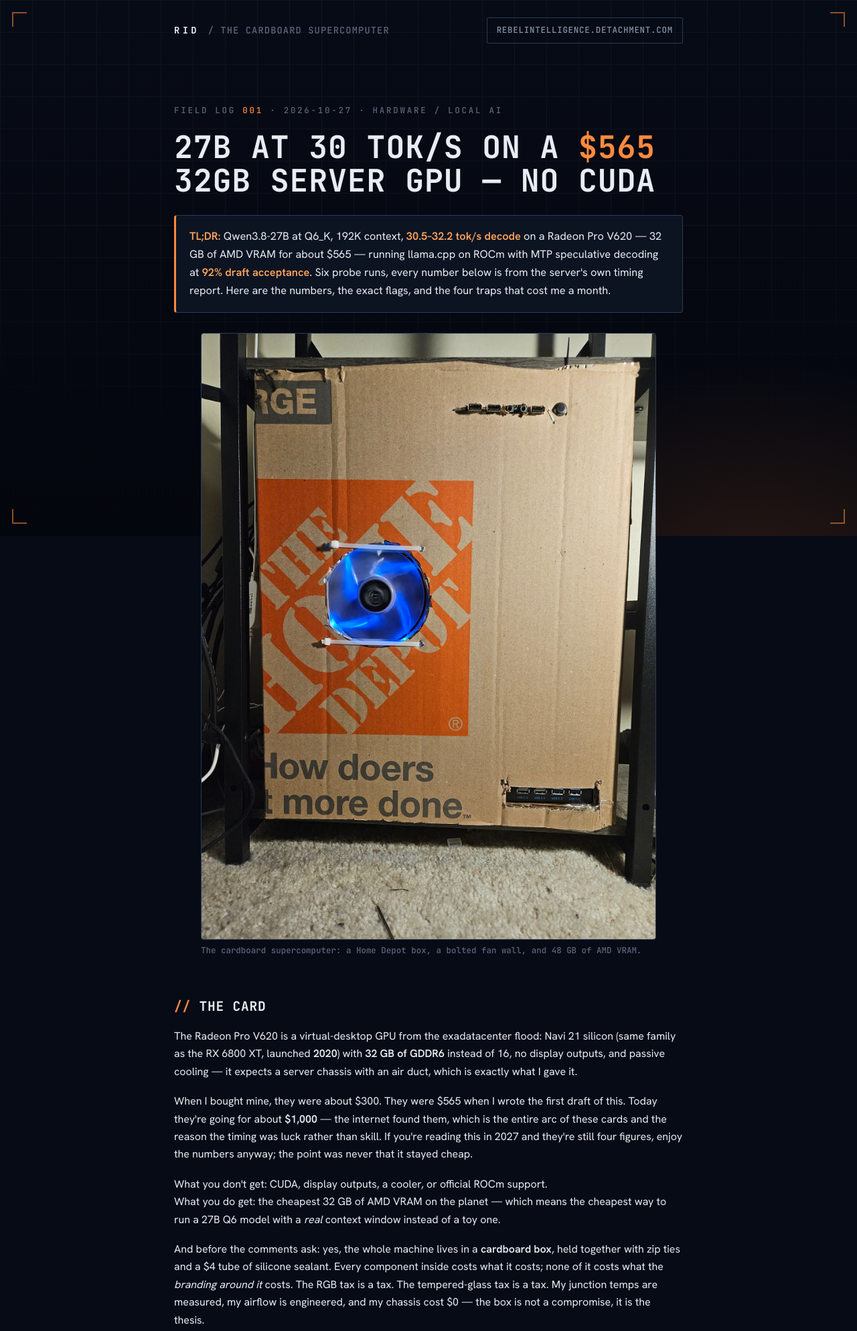
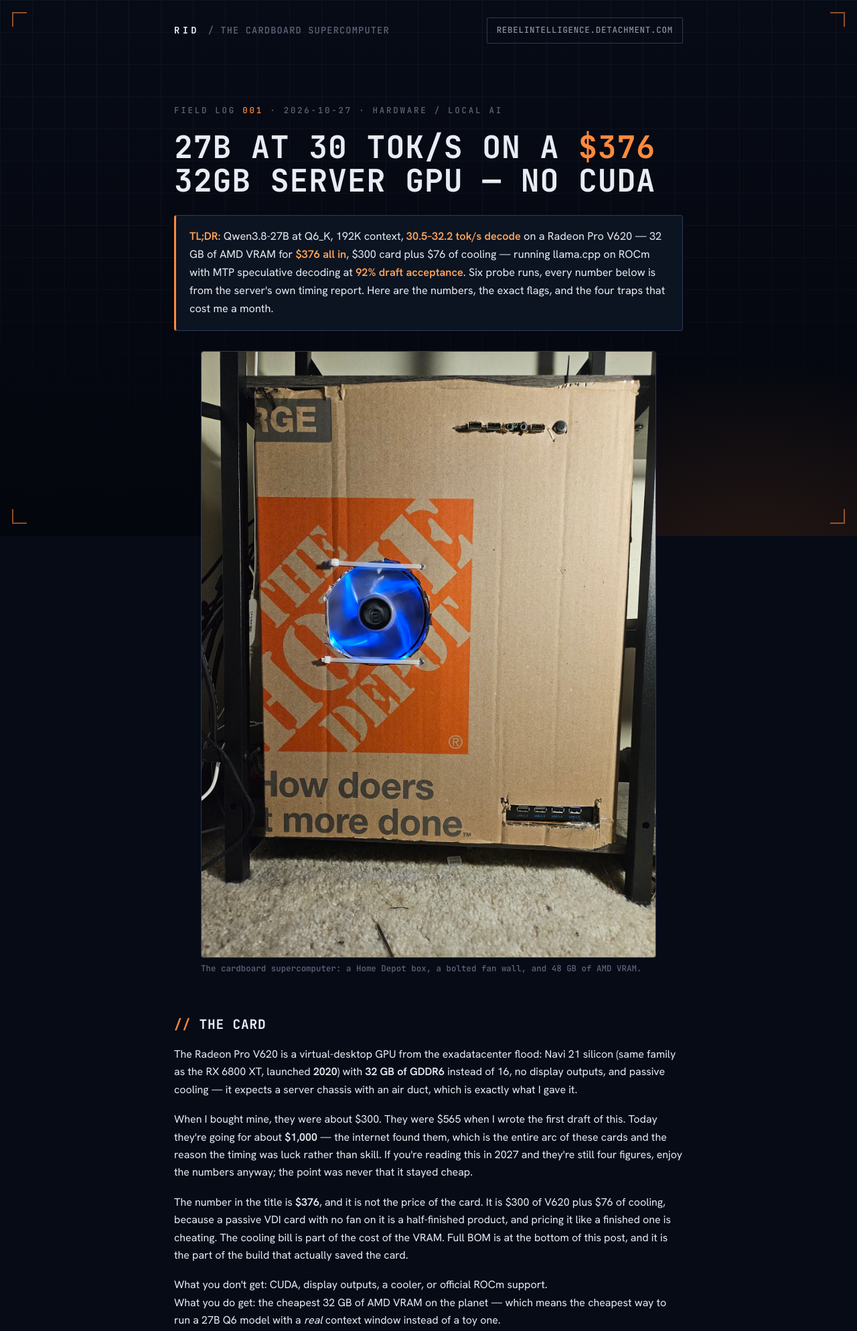
Before and after one commit to RID-Games/rid-blog, a plain HTML site: page posts/27b-on-a-565-dollar-gpu/index.html in a window 1280 px wide. Shown: the top 1987 px of the page at 67% size. Drawn offline with Linux system fonts and the light colour scheme.

Commit message:
Headline: $376 all-in ($300 card + $76 cooling)
Prices a passive VDI card as the half-finished product it is: the
cooling bill is part of the cost of the VRAM. Adds the paragraph that
shows the arithmetic so the headline isn't price-shopping. 65 stays
in the body as the market price at draft time.

```diff
--- a/posts/27b-on-a-565-dollar-gpu/index.html
+++ b/posts/27b-on-a-565-dollar-gpu/index.html
@@ -3,12 +3,12 @@
 <head>
 <meta charset="UTF-8" />
 <meta name="viewport" content="width=device-width, initial-scale=1" />
-<title>27B at 30 tok/s on a $565 32GB server GPU — no CUDA · The Cardboard Supercomputer · RID</title>
-<meta name="description" content="Qwen3.8-27B at 30+ tok/s decode on a Radeon Pro V620 — 32 GB of AMD VRAM for about $565, running llama.cpp on ROCm with MTP speculative decoding at 92% draft acceptance. Numbers, flags, and the four traps." />
+<title>27B at 30 tok/s on a $376 32GB server GPU — no CUDA · The Cardboard Supercomputer · RID</title>
+<meta name="description" content="Qwen3.8-27B at 30+ tok/s decode on a Radeon Pro V620 — 32 GB of AMD VRAM for $376 all in, running llama.cpp on ROCm with MTP speculative decoding at 92% draft acceptance. Numbers, flags, and the four traps." />
 <meta name="theme-color" content="#070B16" />
 <link rel="canonical" href="https://blog.rebelintelligencedetachment.com/posts/27b-on-a-565-dollar-gpu/" />
 <meta property="og:type" content="article" />
-<meta property="og:title" content="27B at 30 tok/s on a $565 32GB server GPU — no CUDA" />
+<meta property="og:title" content="27B at 30 tok/s on a $376 32GB server GPU — no CUDA" />
 <meta property="og:description" content="30.5–32.2 tok/s decode, 92% draft acceptance, on a 2020 AMD VDI card nobody supports. The numbers, the flags, and the four traps that cost me a month." />
 <meta property="og:image" content="https://blog.rebelintelligencedetachment.com/assets/box-hero-front.jpg" />
 <meta name="twitter:card" content="summary_large_image" />
@@ -120,9 +120,9 @@
 
 <article>
   <div class="eyebrow">FIELD LOG <b>001</b> · 2026-10-27 · HARDWARE / LOCAL AI</div>
-  <h1>27B at 30 tok/s on a <span class="d">$565</span> 32GB server GPU — no CUDA</h1>
+  <h1>27B at 30 tok/s on a <span class="d">$376</span> 32GB server GPU — no CUDA</h1>
 
-  <div class="tldr"><b>TL;DR:</b> Qwen3.8-27B at Q6_K, 192K context, <b>30.5–32.2 tok/s decode</b> on a Radeon Pro V620 — 32 GB of AMD VRAM for about $565 — running llama.cpp on ROCm with MTP speculative decoding at <b>92% draft acceptance</b>. Six probe runs, every number below is from the server's own timing report. Here are the numbers, the exact flags, and the four traps that cost me a month.</div>
+  <div class="tldr"><b>TL;DR:</b> Qwen3.8-27B at Q6_K, 192K context, <b>30.5–32.2 tok/s decode</b> on a Radeon Pro V620 — 32 GB of AMD VRAM for <b>$376 all in</b>, $300 card plus $76 of cooling — running llama.cpp on ROCm with MTP speculative decoding at <b>92% draft acceptance</b>. Six probe runs, every number below is from the server's own timing report. Here are the numbers, the exact flags, and the four traps that cost me a month.</div>
 
   <figure>
     <img src="/assets/box-hero-front.jpg" alt="The cardboard supercomputer: a Home Depot box, a bolted fan wall, and 48 GB of AMD VRAM" />
@@ -132,6 +132,7 @@
   <h2>The card</h2>
   <p>The Radeon Pro V620 is a virtual-desktop GPU from the exadatacenter flood: Navi 21 silicon (same family as the RX 6800 XT, launched <b>2020</b>) with <b>32 GB of GDDR6</b> instead of 16, no display outputs, and passive cooling — it expects a server chassis with an air duct, which is exactly what I gave it.</p>
   <p>When I bought mine, they were about $300. They were $565 when I wrote the first draft of this. Today they're going for about <b>$1,000</b> — the internet found them, which is the entire arc of these cards and the reason the timing was luck rather than skill. If you're reading this in 2027 and they're still four figures, enjoy the numbers anyway; the point was never that it stayed cheap.</p>
+  <p>The number in the title is <b>$376</b>, and it is not the price of the card. It is $300 of V620 plus $76 of cooling, because a passive VDI card with no fan on it is a half-finished product, and pricing it like a finished one is cheating. The cooling bill is part of the cost of the VRAM. Full BOM is at the bottom of this post, and it is the part of the build that actually saved the card.</p>
   <p>What you don't get: CUDA, display outputs, a cooler, or official ROCm support.<br />
   What you do get: the cheapest 32 GB of AMD VRAM on the planet — which means the cheapest way to run a 27B Q6 model with a <em>real</em> context window instead of a toy one.</p>
   <p>And before the comments ask: yes, the whole machine lives in a <b>cardboard box</b>, held together with zip ties and a $4 tube of silicone sealant. Every component inside costs what it costs; none of it costs what the <em>branding around it</em> costs. The RGB tax is a tax. The tempered-glass tax is a tax. My junction temps are measured, my airflow is engineered, and my chassis cost $0 — the box is not a compromise, it is the thesis.</p>
```
Also changed, not shown: index.html (+1 -1 lines).
